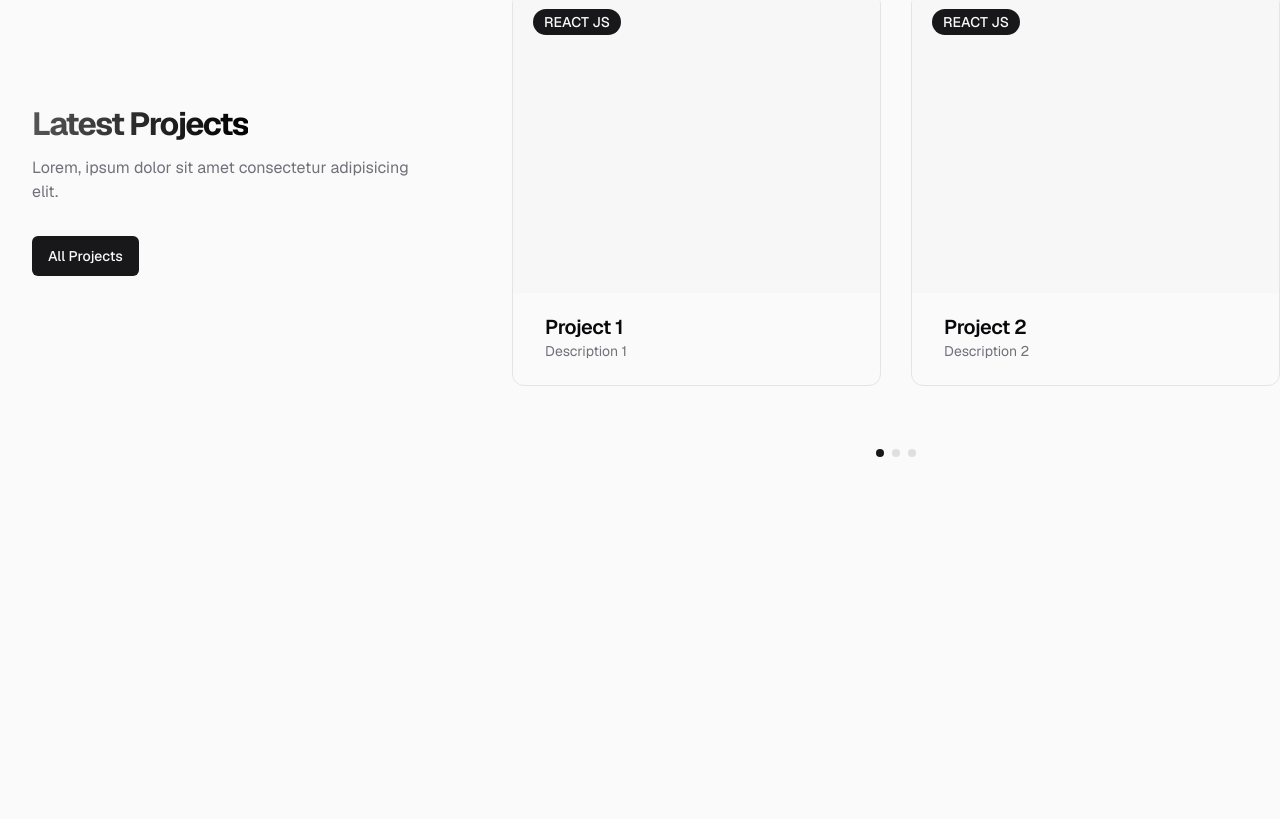
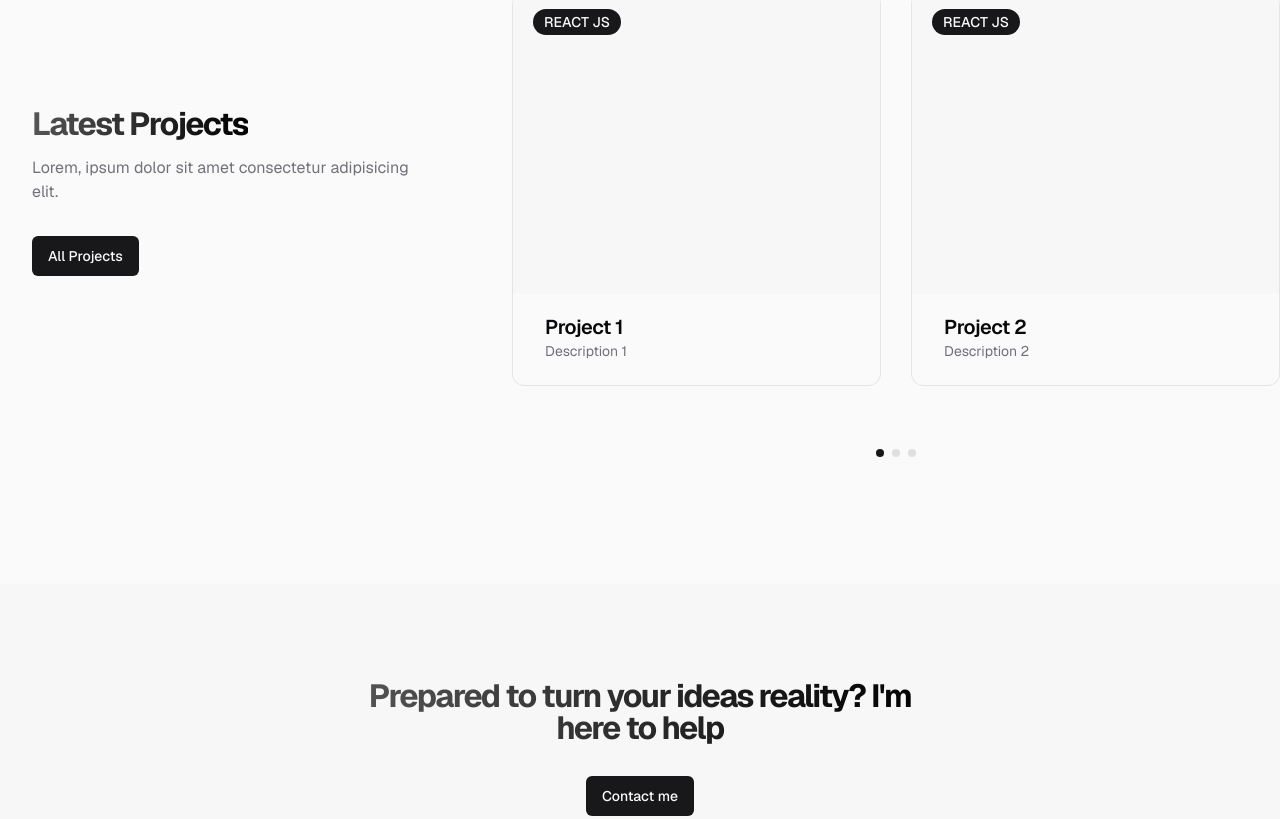
Before and after one commit to leehainuo/portfolio, a Next.js app: page / in a window 1280 px wide. Shown: the part 1978-2797 px from the top of the page. Before the commit the page ends 2562 px from the top, so only its background shows below. Built offline with nearby package versions, Linux system fonts and the light colour scheme.

Commit message:
Complete the Cta and Footer.

```diff
--- a/app/page.jsx
+++ b/app/page.jsx
@@ -3,6 +3,8 @@ import Hero from "@/components/Hero/Hero";
 import About from "@/components/About/About";
 import Services from "@/components/Services/Services";
 import Work from "@/components/Work/Work";
+import Cta from "@/components/Cta";
+import Footer from "@/components/Footer";
 
 export default function Home() {
   return (
@@ -11,6 +13,8 @@ export default function Home() {
       <About />
       <Services />
       <Work />
+      <Cta />
+      <Footer />
     </main>
   );
 }
--- /dev/null
+++ b/components/Cta.jsx
@@ -0,0 +1,20 @@
+import { Button } from "./ui/button"
+import Link from "next/link"
+
+const Cta = () => {
+  return (
+    <section className="py-24 bg-[#f7f7f7] dark:bg-[#1a1a1e]">
+        <div className="container">
+            <div className="flex flex-col items-center">
+                <h1 className="section-title text-center max-w-xl mb-8">
+                    Prepared to turn your ideas reality? I'm here to help</h1>
+                <Link href="/contact">
+                    <Button>Contact me</Button>
+                </Link>
+            </div>
+        </div>
+    </section>
+  )
+}
+
+export default Cta
--- a/components/Footer.jsx
+++ b/components/Footer.jsx
@@ -1,9 +1,20 @@
-import React from 'react'
+import Socials from "./Hero/Socials"
 
 const Footer = () => {
   return (
-    <footer>
-        <h1>footer</h1>
+    <footer className="py-12 ">
+        <div className="container mx-auto">
+          <div className="flex flex-col items-center justify-between">
+            {/* Socials */}
+            <Socials
+            containerStyles="flex gap-x-6 mx-auto xl:mx-0 mb-4"
+            iconStyles="text-primay text-2xl"/>
+            {/* Copyright */}
+            <div className="text-muted-foreground">
+              Copyright &copy; Lee Hainuo. All rights reserved.
+            </div>
+          </div>
+        </div>
     </footer>
   )
 }
--- a/components/Nav.jsx
+++ b/components/Nav.jsx
@@ -21,7 +21,7 @@ const Nav = ({ linkStyles, underlineStyles }) => {
           <Link
             href={item.path}
             key={index}
-            className={`capitalize ${pathname ===item.path?'text-primary font-semibold':'text-[#666] dark:text-[#a1a1a1]'} ${linkStyles}`}
+            className={`capitalize ${pathname ===item.path?'text-primary':'text-[#666] dark:text-[#a1a1a1]'} ${linkStyles}`}
           >
             {pathname === item.path && (
                 <motion.span
```
